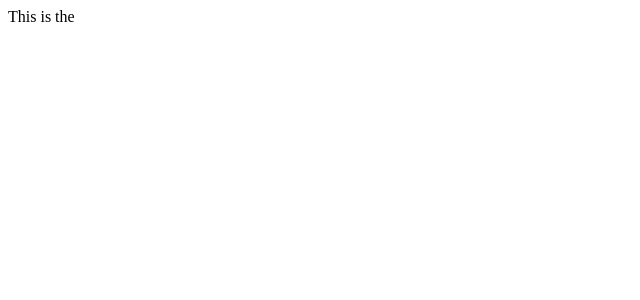
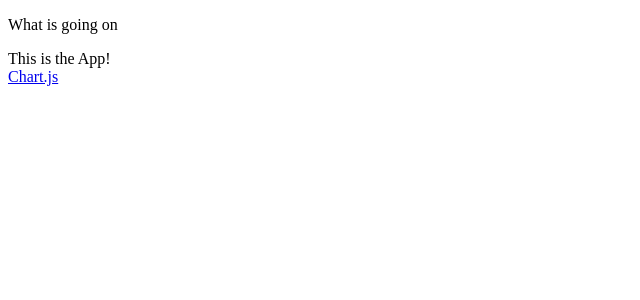
Before and after one commit to Paul-Clue/voxlens-changes, a React (Create React App) app: page / in a window 1280 px wide. Shown: the top 300 px of the page, without its empty margins (0-640 px from the left). Built offline with nearby package versions, Linux system fonts and the light colour scheme.

Commit message:
Added BrowserRouter to index.js to fix blank screen issue

```diff
--- a/src/App.js
+++ b/src/App.js
@@ -1,10 +1,14 @@
 import React from "react";
+import { Link, NavLink } from "react-router-dom";
 
 function App() {
   return (
     <>
       <div className="App">
-        <header className="App-header">This is the</header>
+        <header className="App-header">This is the App!</header>
+        <Link className="chartjs" to="/ChartJS">
+          Chart.js
+        </Link>
       </div>
     </>
   );
--- a/src/Components/ChartJS.js
+++ b/src/Components/ChartJS.js
@@ -2,7 +2,7 @@ import React from "react";
 
 const ChartsJS = () => (
   <>
-    <div></div>
+    <div>Checking Checking</div>
   </>
 );
 
--- a/src/index.js
+++ b/src/index.js
@@ -1,16 +1,17 @@
 import React from "react";
-import ReactDOM from "react-dom";
+import ReactDOM from "react-dom/client";
+import { BrowserRouter } from "react-router-dom";
 
 // import { Provider } from 'react-redux';
 // import { createStore } from 'redux';
 // import { devToolsEnhancer } from 'redux-devtools-extension';
 // import rootReducer from './reducers';
-import Routes from "./util/Routes";
+import Routess from "./util/Routess";
 import App from "./App";
 
 // ReactDOM.render(
 //   <React.StrictMode>
-//     <App />
+//     <Routess />
 //   </React.StrictMode>,
 //   document.getElementById("root")
 // );
@@ -18,6 +19,8 @@ import App from "./App";
 const root = ReactDOM.createRoot(document.getElementById("root"));
 root.render(
   <React.StrictMode>
-    <App />
+    <BrowserRouter>
+      <Routess />
+    </BrowserRouter>
   </React.StrictMode>
 );
--- a/src/util/Routes.js
+++ /dev/null
@@ -1,22 +0,0 @@
-import React from "react";
-import { BrowserRouter, Route, Routes } from "react-router-dom";
-import App from "../App";
-import ChartJS from "../Components/ChartJS";
-// import D3 from "../Components/D3";
-
-const Routess = () => (
-  <div>
-    <BrowserRouter>
-      {/* <Nav /> */}
-      <Routess>
-        <Route exact path="/" component={App} />
-        <Route exact path="/chartjs" component={ChartJS} />
-        {/* <Route exact path="/details/:name" component={Details} /> */}
-        {/* <Route exact path ="" component ={D3}/> */}
-        {/* <Route exact path ="" component ={GoogleCharts}/> */}
-      </Routess>
-    </BrowserRouter>
-  </div>
-);
-
-export default Routess;
--- /dev/null
+++ b/src/util/Routess.js
@@ -0,0 +1,37 @@
+import React from "react";
+import { BrowserRouter, Route, Routes } from "react-router-dom";
+import App from "../App";
+import ChartJS from "../Components/ChartJS";
+// import D3 from "../Components/D3";
+
+const Routess = () => (
+  <>
+    <div>
+      <p>What is going on</p>
+      {/* <Nav /> */}
+      <Routes>
+        <Route path="/" element={<App />} />
+        <Route exact path="/chartjs" element={<ChartJS />} />
+        {/* <Route exact path="/details/:name" component={Details} /> */}
+        {/* <Route exact path ="" component ={D3}/> */}
+        {/* <Route exact path ="" component ={GoogleCharts}/> */}
+      </Routes>
+    </div>
+  </>
+);
+
+// function Home() {
+//   return (
+//     <>
+//       <main>
+//         <h2>Welcome to the homepage!</h2>
+//         <p>You can do this, I believe in you.</p>
+//       </main>
+//       <nav>
+//         <Link to="/about">About</Link>
+//       </nav>
+//     </>
+//   );
+// }
+
+export default Routess;
```
Also changed, not shown: 1 other file (tests, documents, lock files or other folders).
